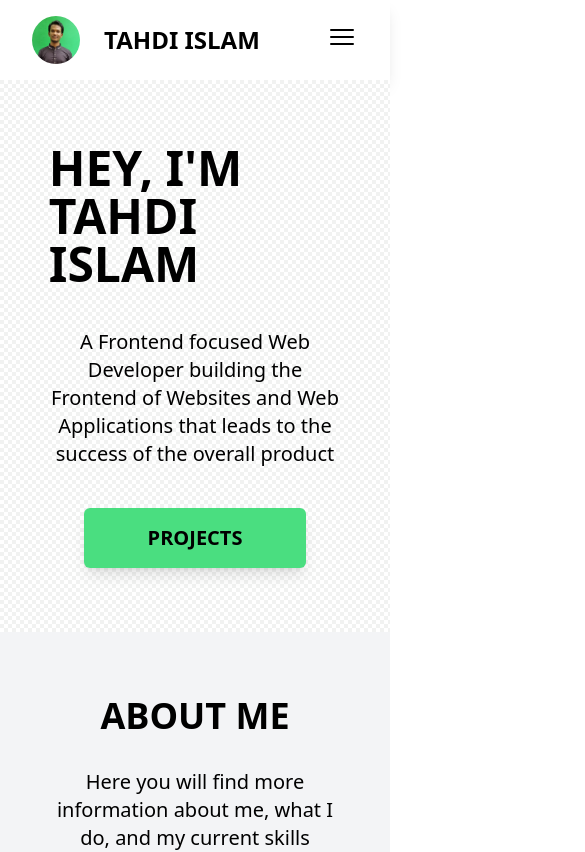
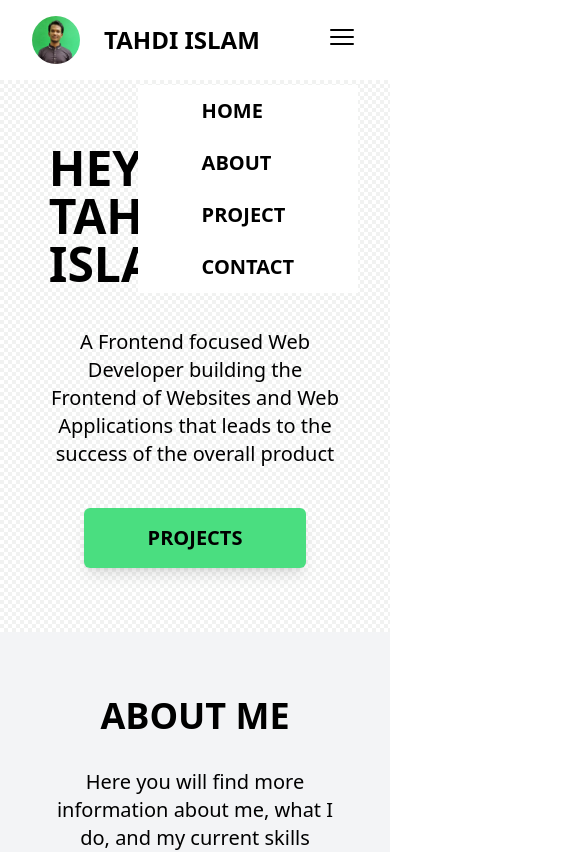
Before and after one commit to tahdiislam/portfolio, a React (Vite) app: page / in a window 390 px wide. Shown: the top 852 px of the page, 585 px wide, since content can reach past the window. Built offline with nearby package versions, Linux system fonts and the light colour scheme.

Commit message:
responsive the nav bar

```diff
--- a/src/Component/Header/Header.jsx
+++ b/src/Component/Header/Header.jsx
@@ -27,17 +27,21 @@ const Header = () => {
             />
           </svg>
         </button>
-        <ul className={`flex flex-col md:flex-row ml-6 absolute right-0 md:static md:mr-0 bg-white ${!dropdown ? "mr-[-999px]" : "mr-0"}`}>
-          <li className="ml-12 hover:text-green-500 py-3 px-6 ">
+        <ul
+          className={`flex flex-col md:flex-row ml-6 absolute right-0 md:static md:mr-0 bg-white ease-out duration-500 ${
+            !dropdown ? "-right-96 top-16" : "-right-8 top-16"
+          }`}
+        >
+          <li className="md:ml-12 py-3 md:py-0 px-16 md:px-0 hover:bg-gray-200 md:hover:bg-inherit hover:text-green-500">
             <a href="/">HOME</a>
           </li>
-          <li className="ml-12 hover:text-green-500">
+          <li className="md:ml-12 py-3 md:py-0 px-16 md:px-0 hover:bg-gray-200 md:hover:bg-inherit hover:text-green-500">
             <a href="#about">ABOUT</a>
           </li>
-          <li className="ml-12 hover:text-green-500">
+          <li className="md:ml-12 py-3 md:py-0 px-16 md:px-0 hover:bg-gray-200 md:hover:bg-inherit hover:text-green-500">
             <a href="#projects">PROJECT</a>
           </li>
-          <li className="ml-12 hover:text-green-500">
+          <li className="md:ml-12 py-3 md:py-0 px-16 md:px-0 hover:bg-gray-200 md:hover:bg-inherit hover:text-green-500">
             <a href="#contact">CONTACT</a>
           </li>
         </ul>
```
